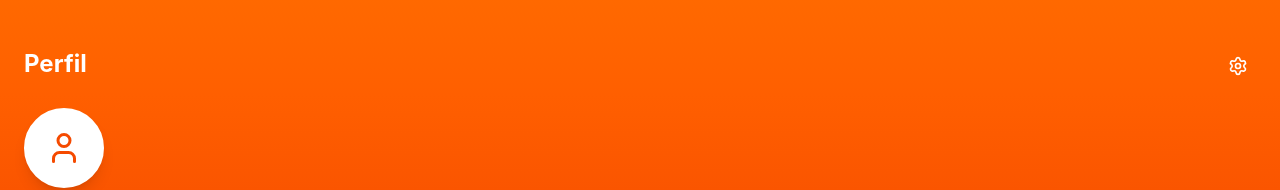
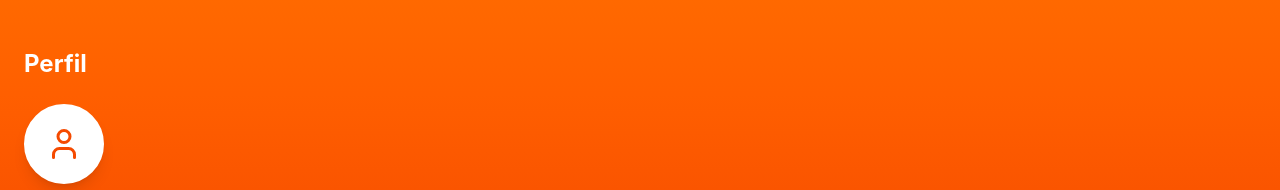
Before and after one commit to henriiqueaze/Cook-It, a React (Vite) app in the folder frontend/: page /perfil in a window 1280 px wide. Shown: the top 190 px of the page. Built offline with nearby package versions, Linux system fonts and the light colour scheme; sample sign-in values are in the browser's storage.

Commit message:
fix: tela de configurações alterada

```diff
--- a/frontend/src/pages/Perfil.tsx
+++ b/frontend/src/pages/Perfil.tsx
@@ -1,13 +1,5 @@
 import { useNavigate, Link } from "react-router-dom";
-import {
-  LogOut,
-  User,
-  BookOpen,
-  Heart,
-  Star,
-  Edit,
-  Settings,
-} from "lucide-react";
+import { LogOut, User, BookOpen, Heart, Star, Edit } from "lucide-react";
 import { useAuth } from "../contexts/AuthContext";
 import { receitasMock } from "../mocks";
 import { toast } from "sonner";
@@ -51,12 +43,6 @@ export function Perfil() {
       <div className="bg-linear-to-b from-orange-500 to-orange-600 text-white pt-12 pb-12 px-6 rounded-b-3xl">
         <div className="flex items-start justify-between mb-6">
           <h1 className="text-2xl font-bold">Perfil</h1>
-          <Link
-            to="/configuracoes"
-            className="p-2 hover:bg-orange-700 rounded-lg transition-colors"
-          >
-            <Settings size={20} />
-          </Link>
         </div>
 
         <div className="flex items-center gap-4">
```
